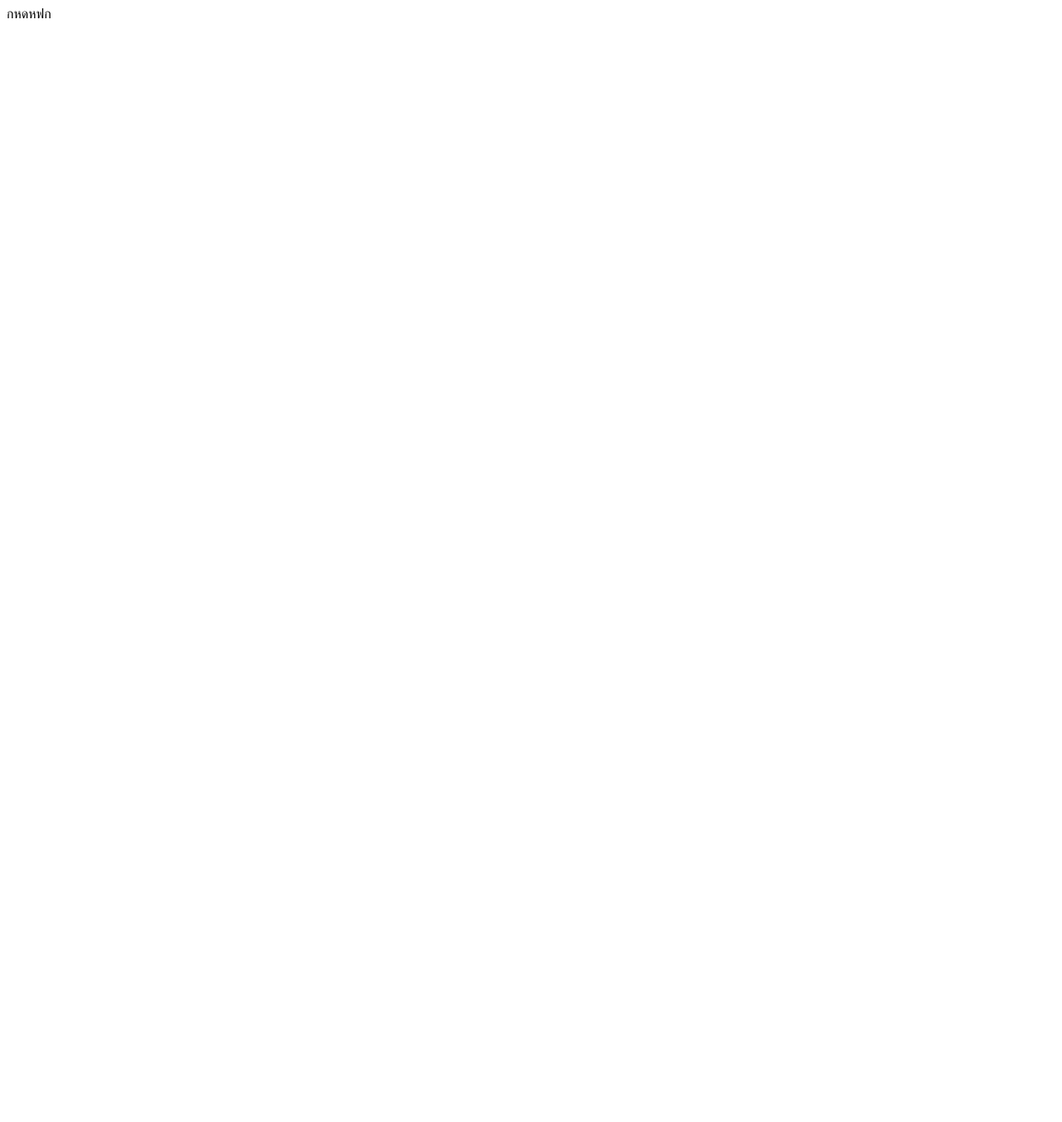
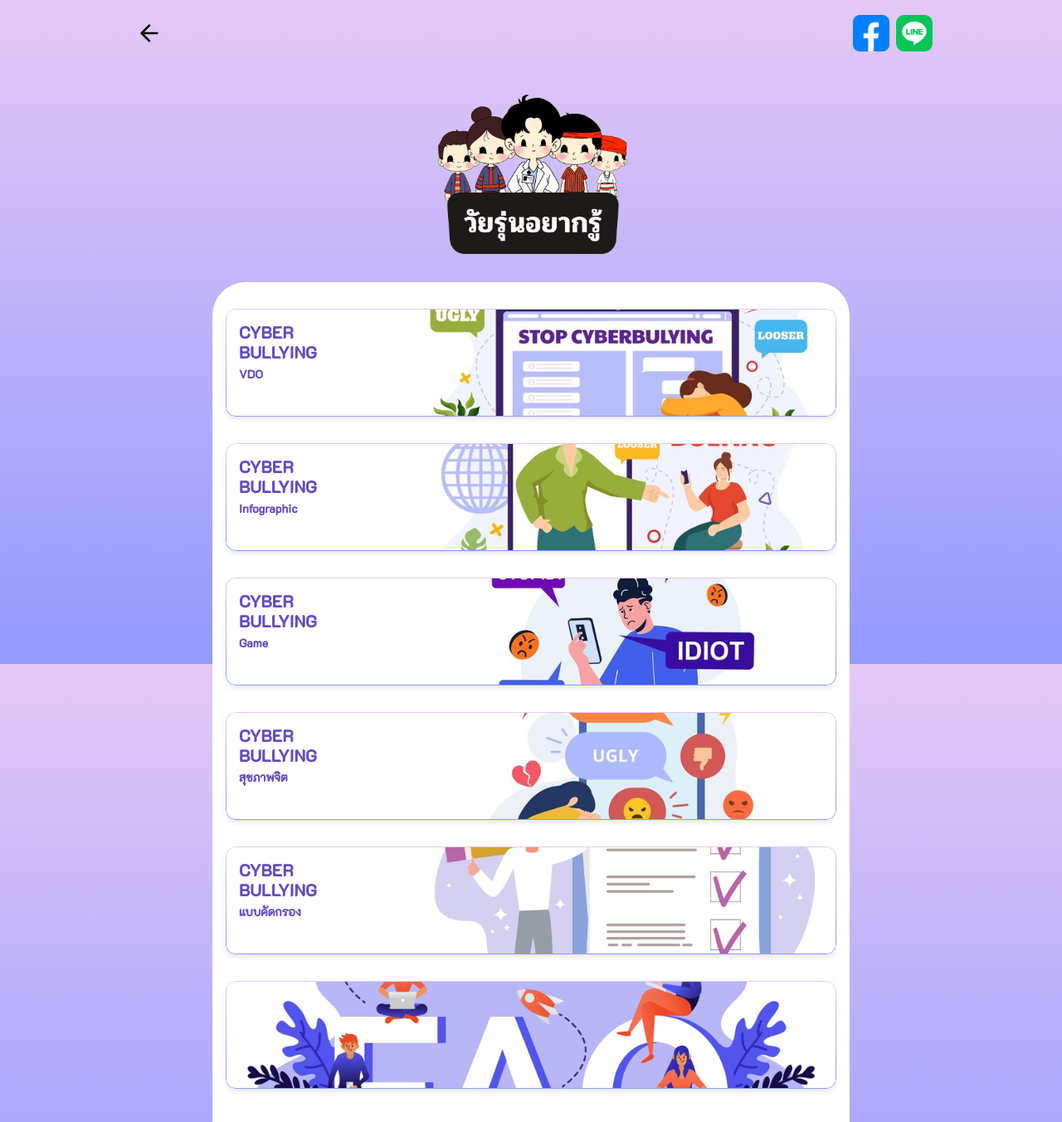
Before and after one commit to natthaphong010245/CYBERBULLY, a Laravel app: page /main in a window 1280 px wide. Before the commit the page is almost empty. Shown: the whole page at 83% size. Before the commit the page ends 22 px from the top, so only its background shows below. Run offline with Laravel 12, Linux system fonts and the light colour scheme; parts of the project's set-up code (start-up, migrations or seed data) failed here and were passed over; some libraries are stand-ins or nearby versions.

Commit message:
เปลื่ยน icon line เเละเพิ่ม หน้าหลักการใช้งาน

```diff
--- a/resources/views/layouts/home/logo.blade.php
+++ b/resources/views/layouts/home/logo.blade.php
@@ -1,7 +1,10 @@
 <div class="flex flex-col items-center justify-between min-h-screen">
     <div class="text-center mt-16">
         <div class="mx-auto">
-            <img src="/images/logo.png" alt="Logo" class="mx-auto h-40 w-auto">
+            <!-- ทำให้ logo เป็นลิงก์ไปยังหน้า home -->
+            <a href="{{ route('home') }}" class="inline-block w-full max-w-[250px] mx-auto">
+                <img src="{{ asset('images/logo.png') }}" alt="Anti-Cyberbullying Logo" class="w-full h-auto hover:opacity-80 transition-opacity">
+            </a>
         </div>
     </div>
 
--- /dev/null
+++ b/resources/views/layouts/main/index.blade.php
@@ -0,0 +1,191 @@
+<!DOCTYPE html>
+<html lang="th" class="bg-gradient-to-b from-[#E5C8F6] to-[#929AFF] bg-no-repeat bg-fixed min-h-screen">
+<head>
+  <meta charset="UTF-8">
+  <meta name="viewport" content="width=device-width, initial-scale=1.0">
+  <title>Anti-Cyberbullying</title>
+  <link rel="icon" href="{{ asset('images/logo.png') }}">
+  <link href="https://fonts.googleapis.com/css2?family=K2D:wght@500&display=swap" rel="stylesheet">
+  <script src="https://cdn.tailwindcss.com"></script>
+  <script>
+    tailwind.config = {
+      theme: {
+        extend: {
+          fontFamily: {
+            'k2d': ['"K2D"', 'sans-serif'],
+          },
+          colors: {
+            'purple-custom': '#8967e8',
+            'blue-custom': '#3f75b6',
+            'dark-purple': '#4a3f87',
+            'cyber-blue': '#5E4DC4',
+          }
+        }
+      }
+    }
+  </script>
+  <style>
+    /* Custom rounded top white section */
+    .rounded-top-section {
+      border-top-left-radius: 40px;
+      border-top-right-radius: 40px;
+      overflow: hidden;
+    }
+
+    /* Ensure images don't break layout */
+    img {
+      max-width: 100%;
+      height: auto;
+    }
+
+    /* Force single column layout for all devices */
+    .card-container {
+      display: flex;
+      flex-direction: column;
+      gap: 1rem;
+    }
+
+    /* Card styles */
+    .card-item {
+      position: relative;
+      height: 120px;
+      width: 100%;
+      border-radius: 0.75rem;
+      overflow: hidden;
+      box-shadow: 0 4px 6px -1px rgba(0, 0, 0, 0.1);
+      transition: transform 0.3s, box-shadow 0.3s;
+      display: flex;
+    }
+
+    .card-item:hover {
+      transform: translateY(-2px);
+      box-shadow: 0 10px 15px -3px rgba(0, 0, 0, 0.1);
+    }
+
+    /* Text styles */
+    .card-text {
+      padding: 1rem;
+      display: flex;
+      flex-direction: column;
+      justify-content: center;
+      color: #5E4DC4;
+      font-weight: bold;
+      z-index: 10;
+      width: 30%;
+    }
+
+    /* Image container */
+    .card-image {
+      position: absolute;
+      top: 0;
+      right: 0;
+      width: 70%;
+      height: 100%;
+      overflow: hidden;
+    }
+
+    .card-image img {
+      width: 100%;
+      height: 100%;
+      object-fit: cover;
+      object-position: center;
+    }
+
+    .card-title {
+      font-size: 1.25rem;
+      line-height: 1.2;
+    }
+
+    .card-subtitle {
+      font-size: 0.875rem;
+      margin-top: 0.25rem;
+    }
+
+    /* Medium and large screen optimizations */
+    @media (min-width: 768px) {
+      .desktop-container {
+        width: 90%;
+        max-width: 1000px;
+        margin: 0 auto;
+      }
+
+      .desktop-main {
+        max-width: 768px;
+        margin: 0 auto;
+      }
+
+      .card-item {
+        height: 130px;
+      }
+    }
+
+    /* Gradient border for cards */
+    .gradient-border {
+      position: relative;
+      border-radius: 0.75rem;
+      overflow: hidden;
+    }
+
+    .gradient-border::before {
+      content: "";
+      position: absolute;
+      inset: 0;
+      border-radius: 0.75rem;
+      padding: 1px; /* Border thickness */
+      background: linear-gradient(to bottom, rgba(229, 200, 246, 1), rgba(146, 154, 255, 1));
+      -webkit-mask:
+        linear-gradient(#fff 0 0) content-box,
+        linear-gradient(#fff 0 0);
+      -webkit-mask-composite: xor;
+      mask-composite: exclude;
+      pointer-events: none;
+      z-index: 20;
+    }
+
+    /* FAQ card specific style */
+    .card-faq {
+      padding: 0;
+    }
+
+    .card-faq .card-image {
+      width: 100%;
+      position: relative;
+    }
+  </style>
+</head>
+<body class="font-k2d relative">
+  <div class="desktop-container">
+    <!-- Header with back and social buttons -->
+    <header class="p-4 flex justify-between items-center">
+      <!-- Back button -->
+      <a href="{{ route('home') }}" class="block p-2">
+        <svg xmlns="http://www.w3.org/2000/svg" class="w-8 h-8" viewBox="0 0 24 24" fill="none" stroke="currentColor" stroke-width="2" stroke-linecap="round" stroke-linejoin="round">
+          <path d="M19 12H5M12 19l-7-7 7-7"/>
+        </svg>
+      </a>
+
+      <!-- Social icons -->
+      <div class="flex space-x-2">
+        <a href="https://www.facebook.com/profile.php?id=61558869870617" target="_blank" class="block">
+          <img src="{{ asset('images/facebook.png') }}" alt="Facebook" class="w-11 h-11 object-contain">
+        </a>
+        <a href="https://lin.ee/qMSjkiJ" target="_blank" class="block">
+          <img src="{{ asset('images/line.png') }}" alt="Line" class="w-11 h-11 object-contain">
+        </a>
+      </div>
+    </header>
+
+    <!-- Logo section -->
+    <div class="text-center my-6">
+      <a href="{{ route('home') }}" class="inline-block w-full max-w-[250px] mx-auto">
+        <img src="{{ asset('images/logo.png') }}" alt="Anti-Cyberbullying Logo" class="w-full h-auto hover:opacity-80 transition-opacity">
+      </a>
+    </div>
+  </div>
+
+  <!-- Main content section with white background -->
+  <main class="bg-white rounded-top-section pt-8 pb-10 px-0 md:px-4 desktop-main">
+    @yield('content')
+  </main>
+</body>
+</html>
--- a/resources/views/main.blade.php
+++ b/resources/views/main.blade.php
@@ -1 +1,68 @@
-กหดหฟก
+@extends('layouts.main.index')
+
+@section('content')
+<!-- Card section - Always in a single column -->
+<div class="card-container space-y-4 px-4 md:px-0">
+  <!-- VDO Card -->
+  <a href="main_video" class="card-item gradient-border block">
+    <div class="card-text">
+      <div class="card-title">CYBER<br>BULLYING</div>
+      <div class="card-subtitle">VDO</div>
+    </div>
+    <div class="card-image">
+      <img src="images/video.jpg" alt="Video">
+    </div>
+  </a>
+
+  <!-- Infographic Card -->
+  <a href="main_info" class="card-item gradient-border block">
+    <div class="card-text">
+      <div class="card-title">CYBER<br>BULLYING</div>
+      <div class="card-subtitle">Infographic</div>
+    </div>
+    <div class="card-image">
+      <img src="images/info.jpg" alt="Infographic">
+    </div>
+  </a>
+
+  <!-- Game Card -->
+  <a href="main_video_teens" class="card-item gradient-border block">
+    <div class="card-text">
+      <div class="card-title">CYBER<br>BULLYING</div>
+      <div class="card-subtitle">Game</div>
+    </div>
+    <div class="card-image">
+      <img src="images/game.jpg" alt="Game">
+    </div>
+  </a>
+
+  <!-- สุขภาพจิต Card -->
+  <a href="main_video_teens" class="card-item gradient-border block">
+    <div class="card-text">
+      <div class="card-title">CYBER<br>BULLYING</div>
+      <div class="card-subtitle">สุขภาพจิต</div>
+    </div>
+    <div class="card-image">
+      <img src="images/เเบบสอบถาม.jpg" alt="สุขภาพจิต">
+    </div>
+  </a>
+
+  <!-- แบบคัดกรอง Card -->
+  <a href="main_video_teens" class="card-item gradient-border block">
+    <div class="card-text">
+      <div class="card-title">CYBER<br>BULLYING</div>
+      <div class="card-subtitle">แบบคัดกรอง</div>
+    </div>
+    <div class="card-image">
+      <img src="images/เเบบคัดกรอง.jpg" alt="แบบคัดกรอง">
+    </div>
+  </a>
+
+  <!-- FAQ Card -->
+  <a href="main_video_teens" class="card-item gradient-border card-faq block">
+    <div class="card-image">
+      <img src="images/FAQ.jpg" alt="FAQ">
+    </div>
+  </a>
+</div>
+@endsection
--- a/routes/web.php
+++ b/routes/web.php
@@ -24,6 +24,15 @@
     return view('main');
 })->name('main');
 
+Route::get('/main_video', function () {
+    return view('main_video');
+})->name('main_video');
+
+Route::get('/main_info', function () {
+    return view('main_info');
+})->name('main_info');
+
+
 Route::get('/login', [LoginController::class, 'show'])->name('login');
 Route::post('/login', [LoginController::class, 'authenticate'])->name('login.authenticate');
 Route::post('/logout', [LoginController::class, 'logout'])->name('logout');
```
Also changed, not shown: public/images/line.png.
